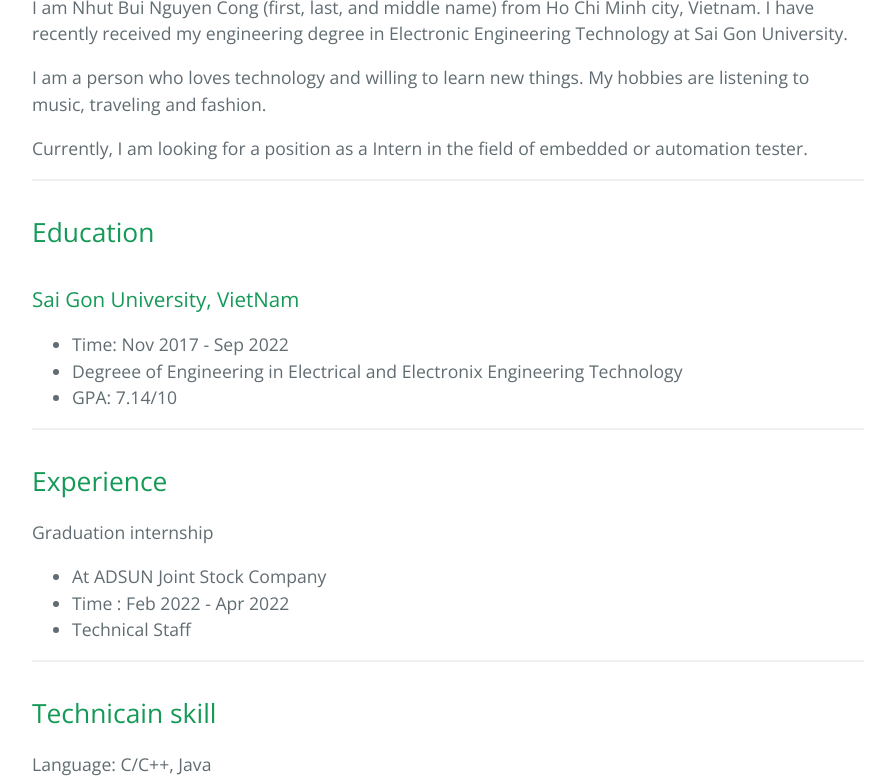
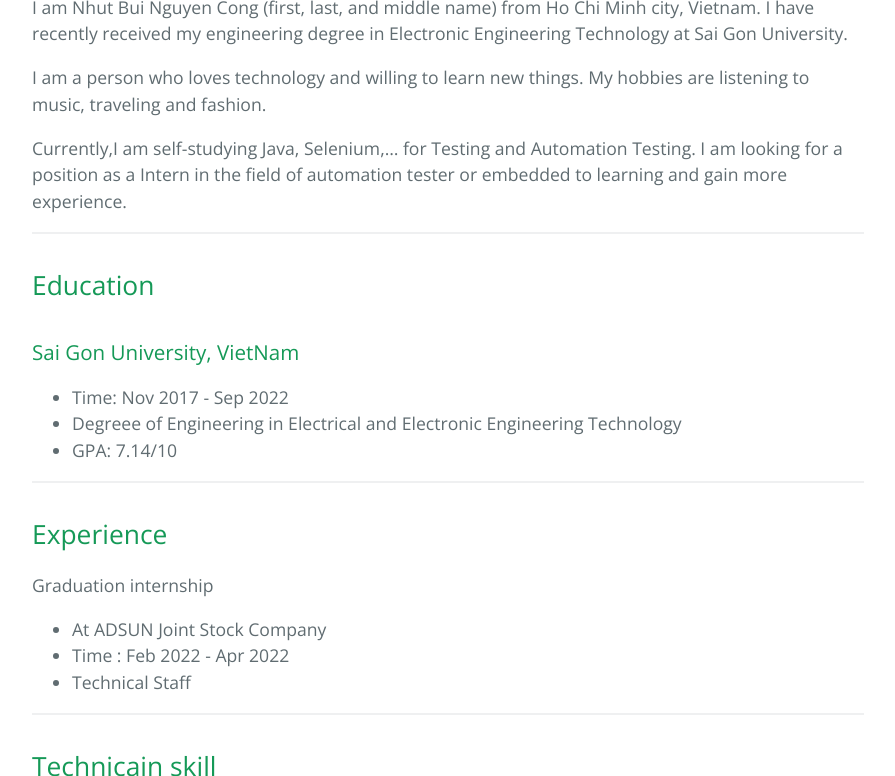
Before and after one commit to NhutBuiNC/NhutBuiNC.github.io, a Jekyll site: the page built from index.md, in a window 1280 px wide and 900 px high, scrolled down 514 px, cut to the strip 124-900 px from the top of the window. Shown: the whole strip, without its empty margins (192-1087 px from the left). Built offline with Jekyll 4.4.1, drawn with Linux system fonts in a browser that asks for light colours; part of the change alters nothing that is shown.

Commit message:
Update index.md

```diff
--- a/index.md
+++ b/index.md
@@ -16,7 +16,7 @@ I am Nhut Bui Nguyen Cong (first, last, and middle name) from Ho Chi Minh city,
 
 I am a person who loves technology and willing to learn new things. My hobbies are listening to music, traveling and fashion.
 
-Currently, I am looking for a position as a Intern in the field of embedded or automation tester.
+Currently,I am self-studying Java, Selenium,... for Testing and Automation Testing. I am looking for a position as a Intern in the field of automation tester or embedded to learning and gain more experience.
 
 
 
@@ -26,7 +26,7 @@ Currently, I am looking for a position as a Intern in the field of embedded or a
 
 ### Sai Gon University, VietNam
 * Time: Nov 2017 - Sep 2022
-* Degreee of Engineering in Electrical and Electronix Engineering Technology
+* Degreee of Engineering in Electrical and Electronic Engineering Technology
 * GPA: 7.14/10
 
 
@@ -50,18 +50,3 @@ Language: C/C++, Java
 General: Auto Testing.
 
 Certificate: TOEIC 495
-
-
-<!--Start of Tawk.to Script-->
-<script type="text/javascript">
-var Tawk_API=Tawk_API||{}, Tawk_LoadStart=new Date();
-(function(){
-var s1=document.createElement("script"),s0=document.getElementsByTagName("script")[0];
-s1.async=true;
-s1.src='https://embed.tawk.to/62d638d9b0d10b6f3e7d0292/1g8acs4us';
-s1.charset='UTF-8';
-s1.setAttribute('crossorigin','*');
-s0.parentNode.insertBefore(s1,s0);
-})();
-</script>
-<!--End of Tawk.to Script-->
```
